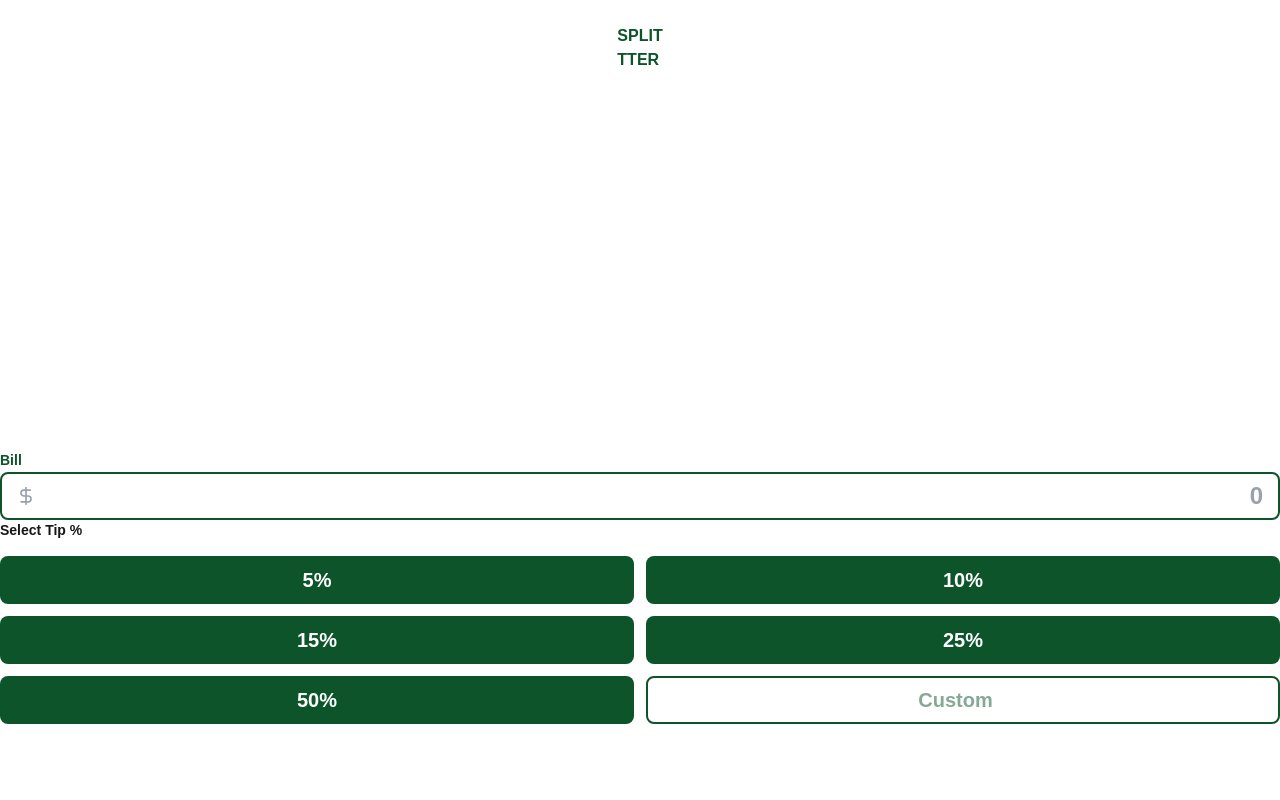
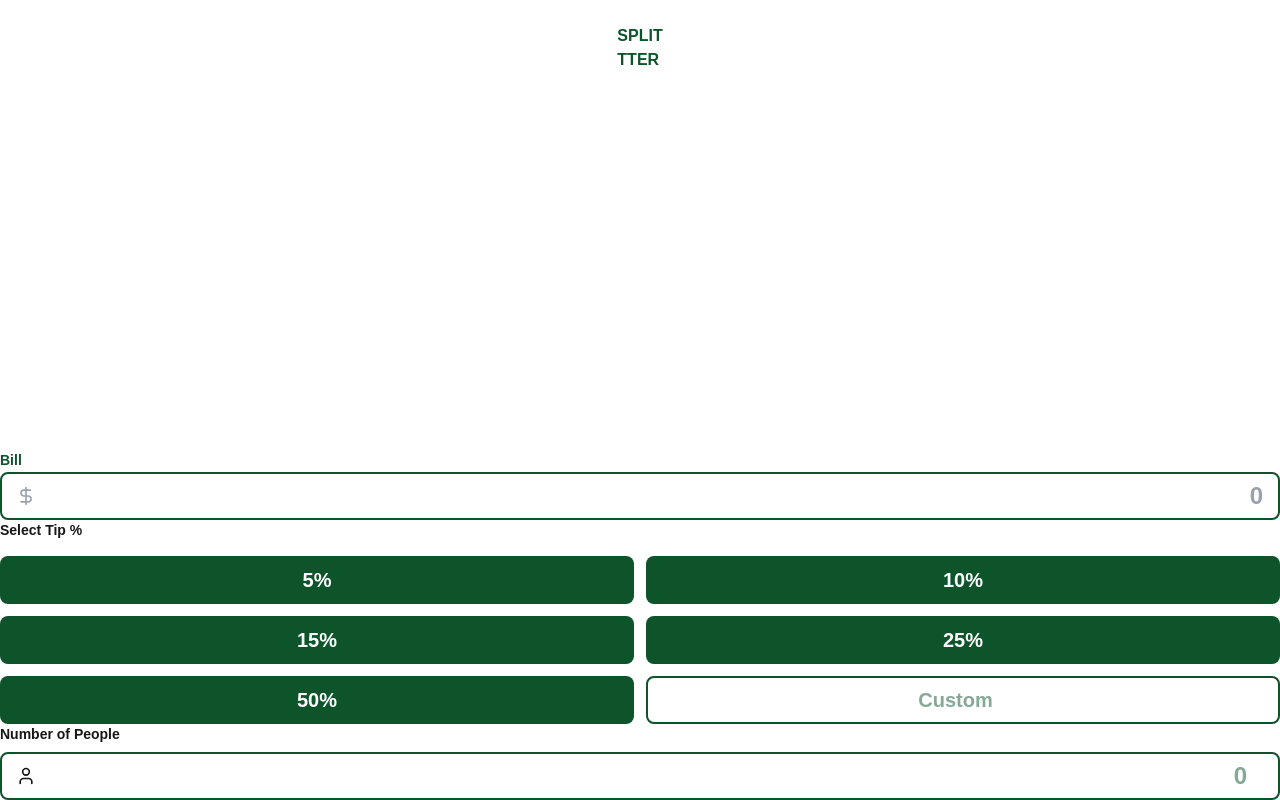
Before and after one commit to Officialketchupped-debug/github-practice-calculator, a Next.js app in the folder github-practice-calculator/: page / in a window 1280 px wide. Shown: the part 352-1152 px from the top of the page. Before the commit the page ends 1076 px from the top, so only its background shows below. Built offline with nearby package versions, Linux system fonts and the light colour scheme.

Commit message:
Implement  People-Input Field Component
- Add a input field to ask for the amount of people to split the bill amount

```diff
--- /dev/null
+++ b/github-practice-calculator/app/components/People-Input.tsx
@@ -0,0 +1,32 @@
+"use client"
+import { useState } from "react";
+import { User } from "lucide-react";
+
+export default function PeopleInput() {
+  const [peopleCount, setPeopleCount] = useState<number | string>("");
+
+  return (
+    <div>
+      <label className="block text-sm font-semibold mb-2 text-grey-500">
+        Number of People
+      </label>
+
+      <div className="relative">
+
+        <User className="absolute left-4 top-1/2 -translate-y-1/2 text-grey-400 w-5 h-5" />
+
+
+        <input
+          type="number"
+          placeholder="0"
+          value={peopleCount}
+          onChange={(e) => setPeopleCount(e.target.value)}
+          className={`pl-12 pr-4 text-right text-2xl font-bold rounded-lg h-12 w-full border-2
+            bg-grey-50 text-green-900 placeholder:text-grey-400
+            ${peopleCount ? "border-green-400" : "border-grey-200"}
+            focus:outline-none focus:border-green-400`}
+        />
+      </div>
+    </div>
+  );
+}
--- a/github-practice-calculator/app/page.tsx
+++ b/github-practice-calculator/app/page.tsx
@@ -2,6 +2,7 @@ import Head from 'next/head';
 import Header from './components/Header';
 import BillInput from './components/Bill-Input';
 import TipSelection from './components/Tip-Selection';
+import PeopleInput from './components/People-Input';
 
 export default function Home() {
   return (
@@ -9,6 +10,7 @@ export default function Home() {
       <Header/>
       <BillInput/>
       <TipSelection/>
+      <PeopleInput/>
     </>
   );
 }
```
